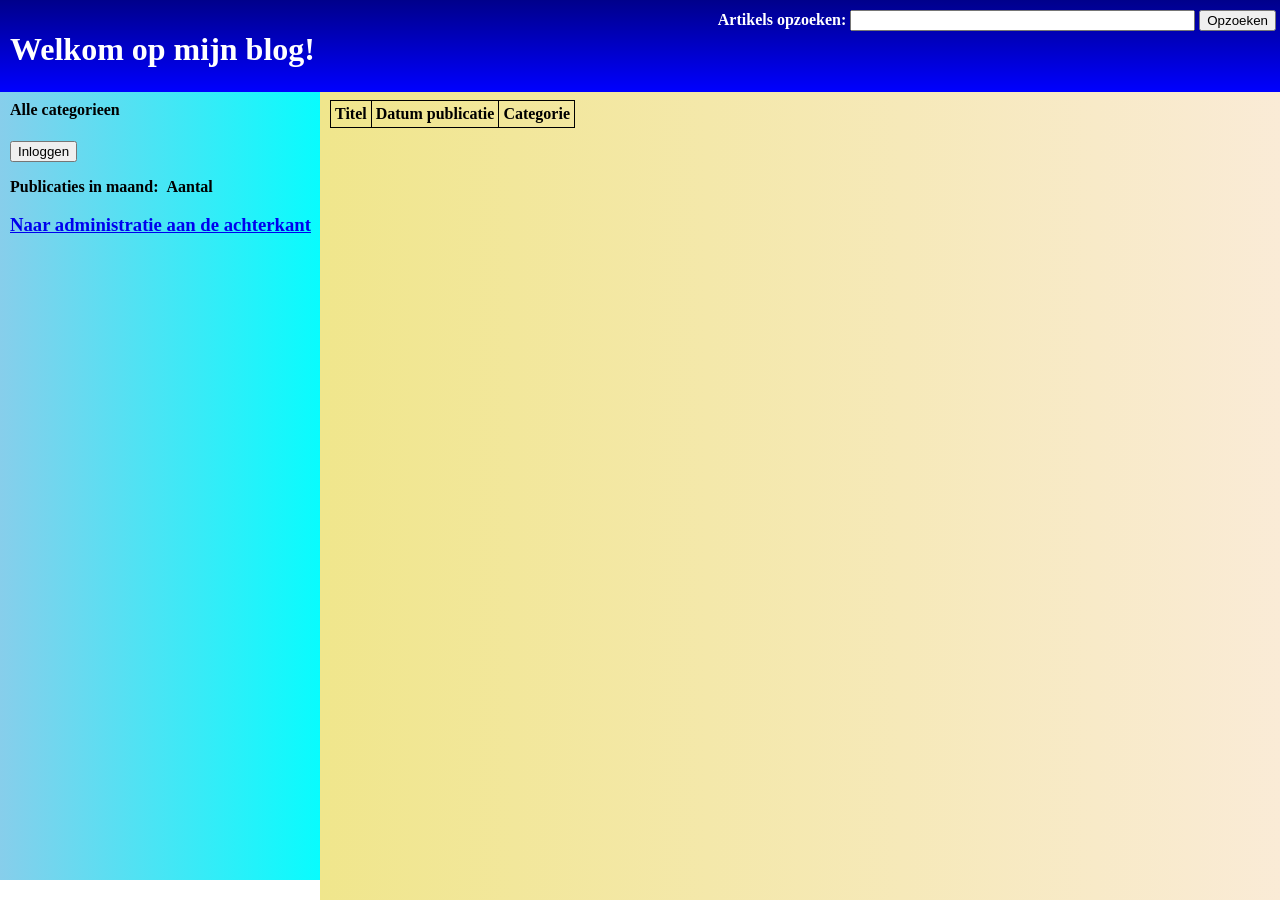
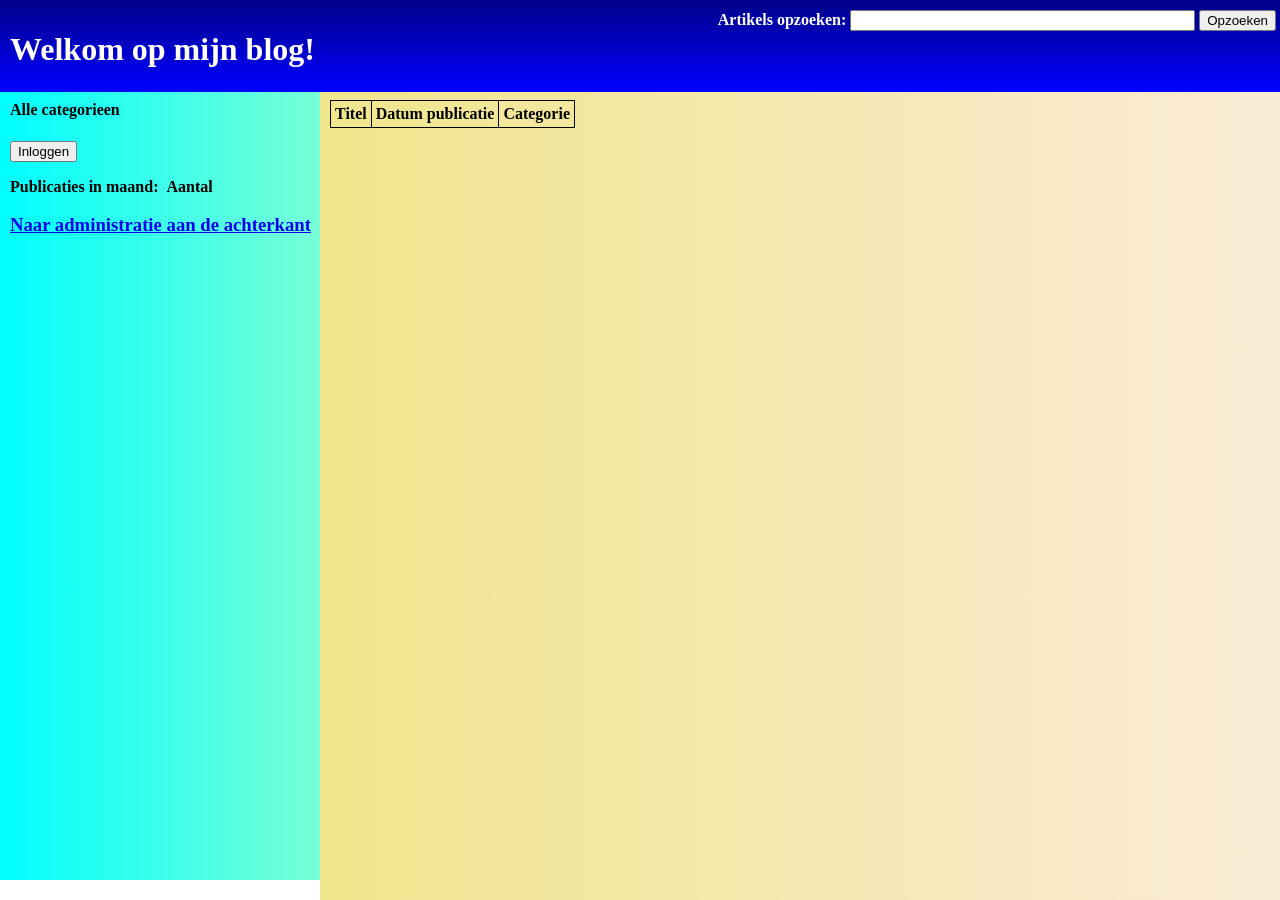
Before and after one commit to AgusJudistira/CMS, a PHP site: page / in a window 1280 px wide. Run offline with PHP 8.4, Linux system fonts and the light colour scheme; data that the repository does not hold is empty.

Commit message:
opmaakverbetering

```diff
--- a/CMSfrontend_002.css
+++ b/CMSfrontend_002.css
@@ -25,7 +25,7 @@ table, th, td {
   display: block;
   padding-right: 10px;
   padding-left: 10px;
-  background: linear-gradient(to right,skyblue, cyan);
+  background: linear-gradient(to right,cyan, aquamarine);
   /* background-color: lightskyblue;*/
   float: left;
   margin-top: 72px;
```
